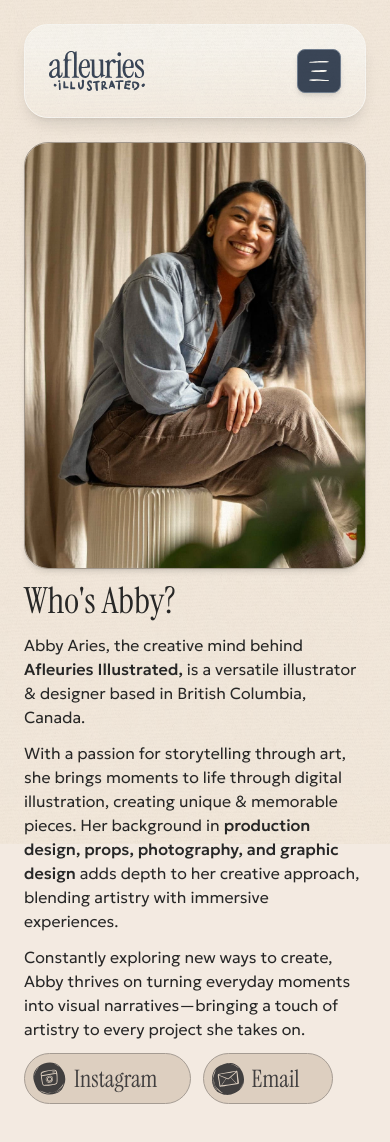
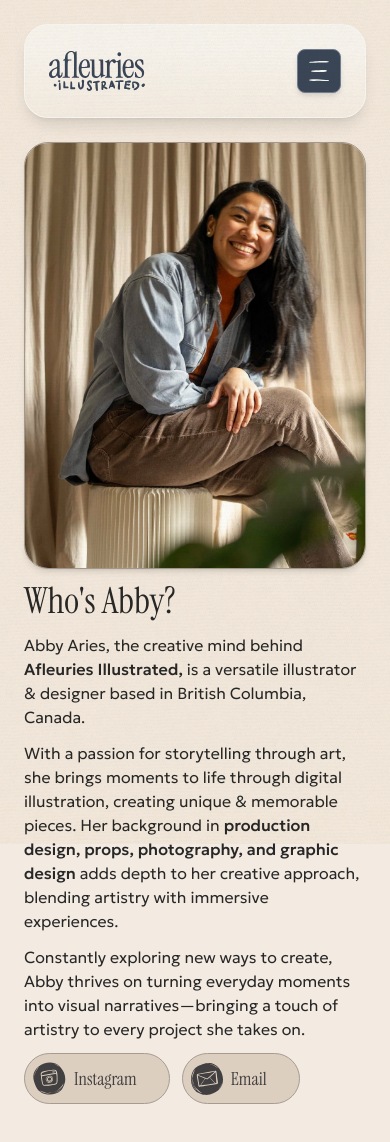
Before and after one commit to plries/afleuries, a Next.js app: page /about in a window 390 px wide. Shown: the top 1142 px of the page. Built offline with nearby package versions, Linux system fonts and the light colour scheme; what react-google-recaptcha-v3 would draw is missing.

Commit message:
removed modal aspect ratio

```diff
--- a/app/components/Modal/index.tsx
+++ b/app/components/Modal/index.tsx
@@ -14,7 +14,7 @@ export const Modal = () => {
         <dialog
           ref={hook.modalRef}
           open={hook.isOpen}
-          className={`flex aspect-square w-[calc(100%-3rem)] max-w-md flex-col gap-3 rounded-3xl bg-tan-10 p-6 shadow-lg transition-all duration-700 ease-in-out ${hook.isOpen ? "opacity-100" : "pointer-events-none opacity-0"}`}
+          className={`flex w-[calc(100%-3rem)] max-w-md flex-col gap-3 rounded-3xl bg-tan-10 p-6 shadow-lg transition-all duration-700 ease-in-out ${hook.isOpen ? "opacity-100" : "pointer-events-none opacity-0"}`}
         >
           <div className="flex flex-col">
             <IconButton
--- a/app/components/SocialLink/index.tsx
+++ b/app/components/SocialLink/index.tsx
@@ -7,7 +7,7 @@ export const SocialLink = ({ href, icon, children }: SocialLinkPropTypes) => {
       href={href}
       target="_blank"
       rel="noopener noreferrer"
-      className="inline-block flex flex-row items-center gap-2 rounded-full border-[1px] border-tan-50 bg-tan-40 py-2 pl-2 pr-8 font-instrument text-2xl text-tan-90 transition-all duration-300 ease-in-out hover:scale-95 hover:shadow-md hover:odd:-rotate-1 hover:even:rotate-1"
+      className="inline-block flex flex-row items-center gap-2 rounded-full border-[1px] border-tan-50 bg-tan-40 py-2 pl-2 pr-8 font-instrument text-lg text-tan-90 transition-all duration-300 ease-in-out hover:scale-95 hover:shadow-md hover:odd:-rotate-1 hover:even:rotate-1 md:text-xl lg:text-2xl"
     >
       {icon}
       {children}
```
